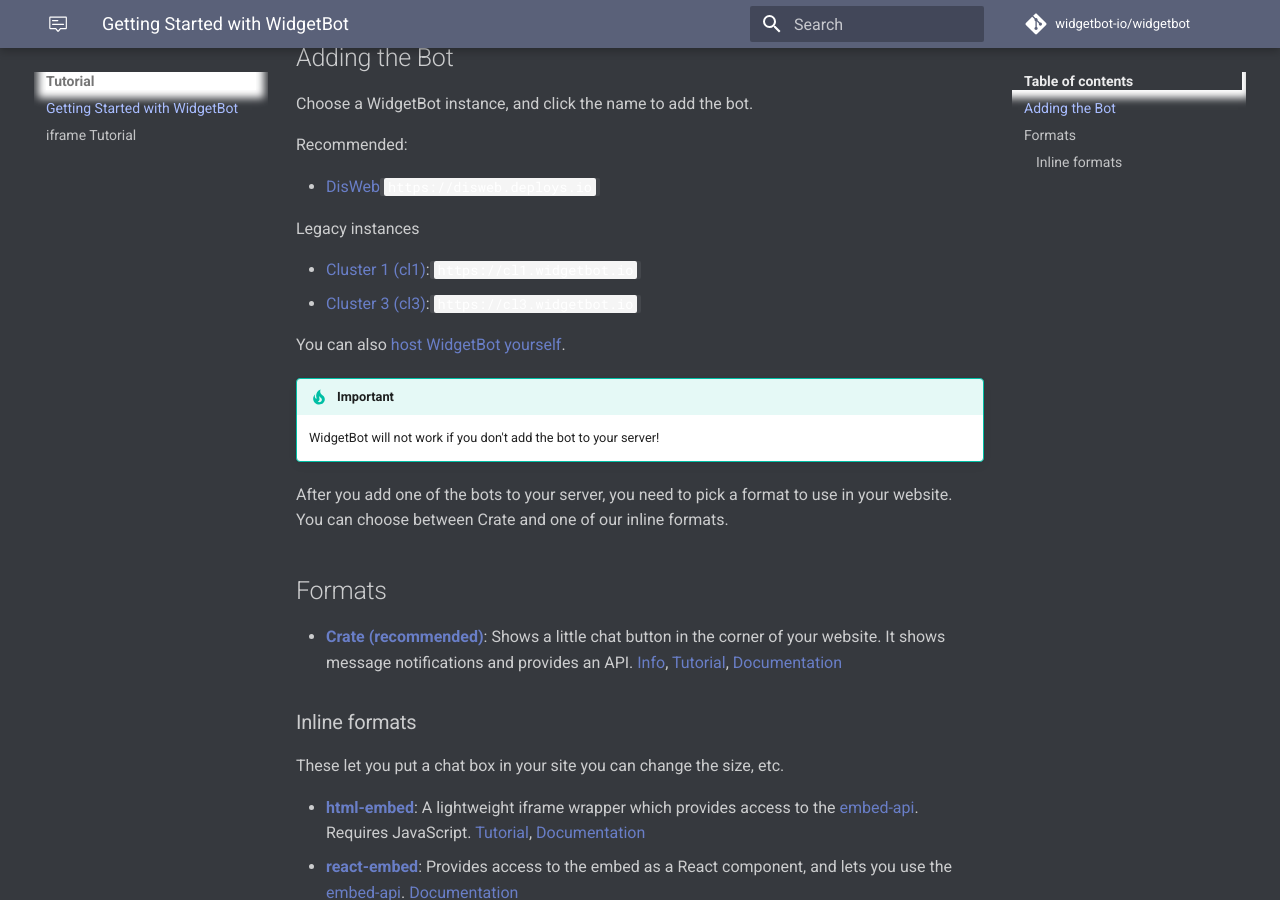
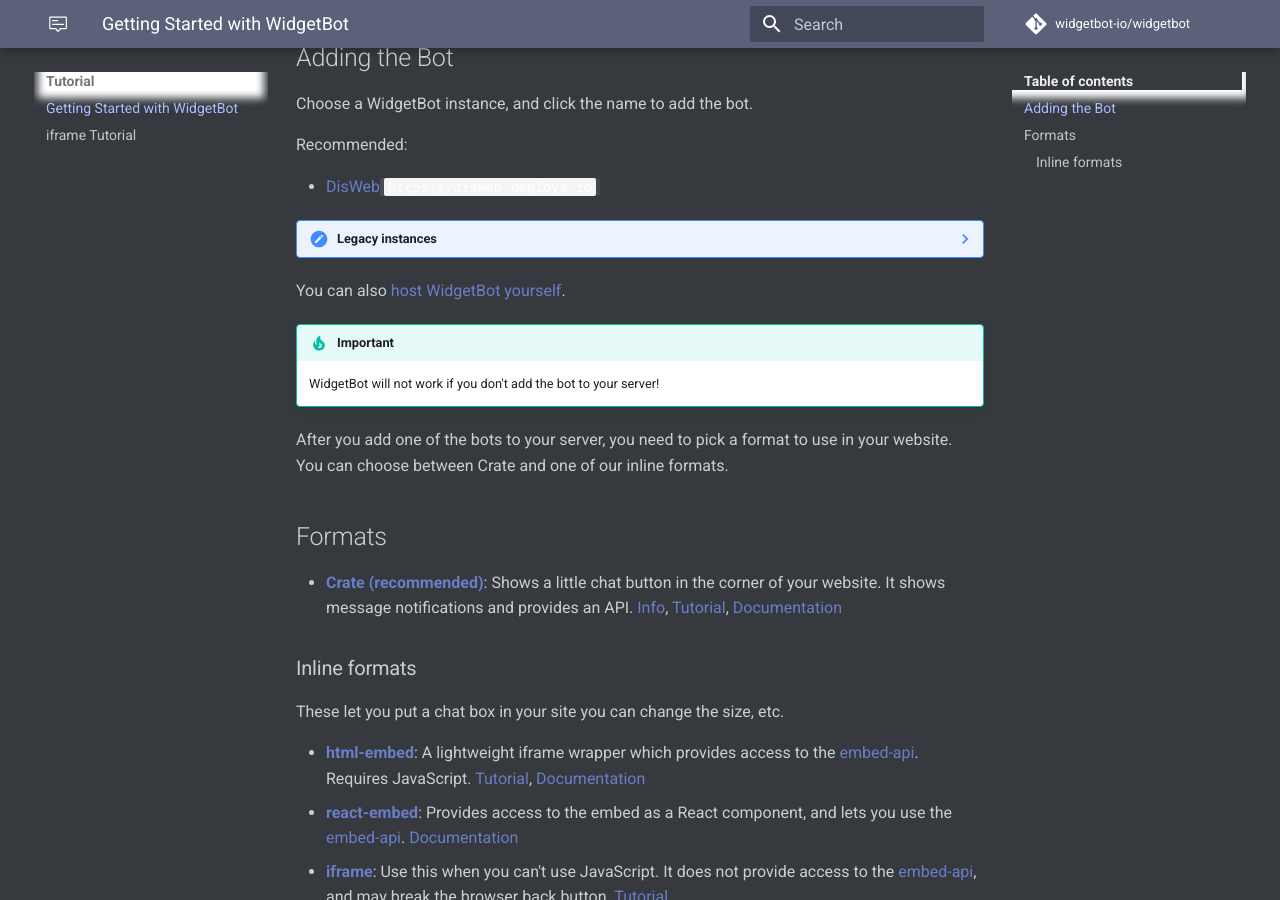
Before and after one commit to widgetbot-io/documentation, an MkDocs documentation site: the page built from docs/tutorial/index.md, in a window 1280 px wide and 900 px high, scrolled down 398 px. Built offline with MkDocs 1.6.1 and Material for MkDocs 9.7.7, drawn with Linux system fonts in a browser that asks for light colours; a script that is not in the unit is left out; comment, search, counter and statistics services are not loaded; old or Windows-style settings are respelled for this version of MkDocs; part of the change alters nothing that is shown.

Commit message:
Hide legacy instances being dropdown in tutorial

```diff
--- a/docs/tutorial/index.md
+++ b/docs/tutorial/index.md
@@ -15,14 +15,13 @@ Recommended:
 
 * [DisWeb](https://disweb.deploys.io/api/invite) `https://disweb.deploys.io`
 
-Legacy instances
-
-* [Cluster 1 (cl1)](https://add.widgetbot.io/cl1): `https://cl1.widgetbot.io`
-* [Cluster 3 (cl3)](https://add.widgetbot.io/cl3): `https://cl3.widgetbot.io`
+??? note "Legacy instances"
+    ⚠️ These are old instances and are not recommended for use, they will stop getting updates in the future.
+    * [Cluster 1 (cl1)](https://add.widgetbot.io/cl1): `https://cl1.widgetbot.io`
+    * [Cluster 3 (cl3)](https://add.widgetbot.io/cl3): `https://cl3.widgetbot.io`
 
 <!--### Third-Party Instances
 These are operated by third-parties and WidgetBot patron perks may not apply.-->
-
 
 You can also [host WidgetBot yourself](/self-hosted).
 
```
